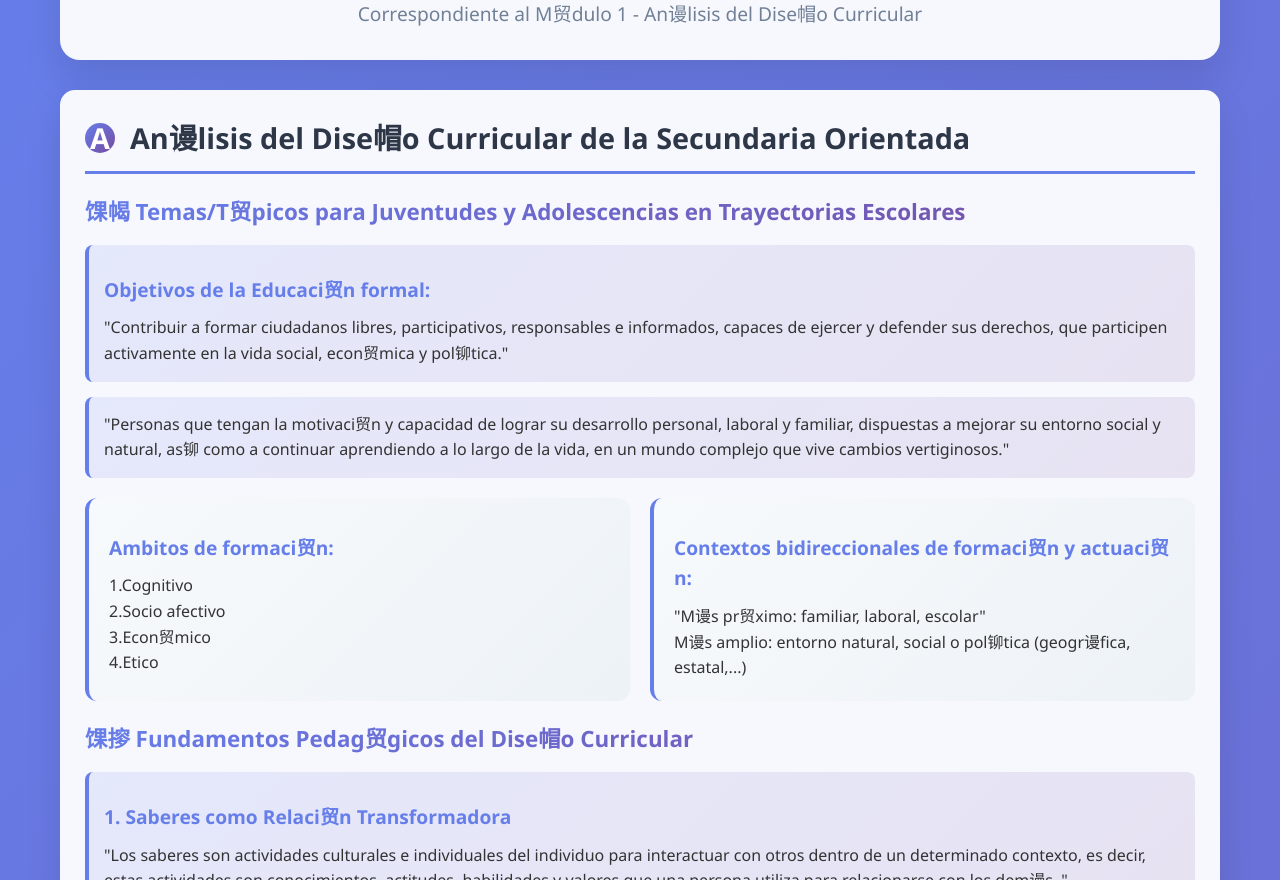
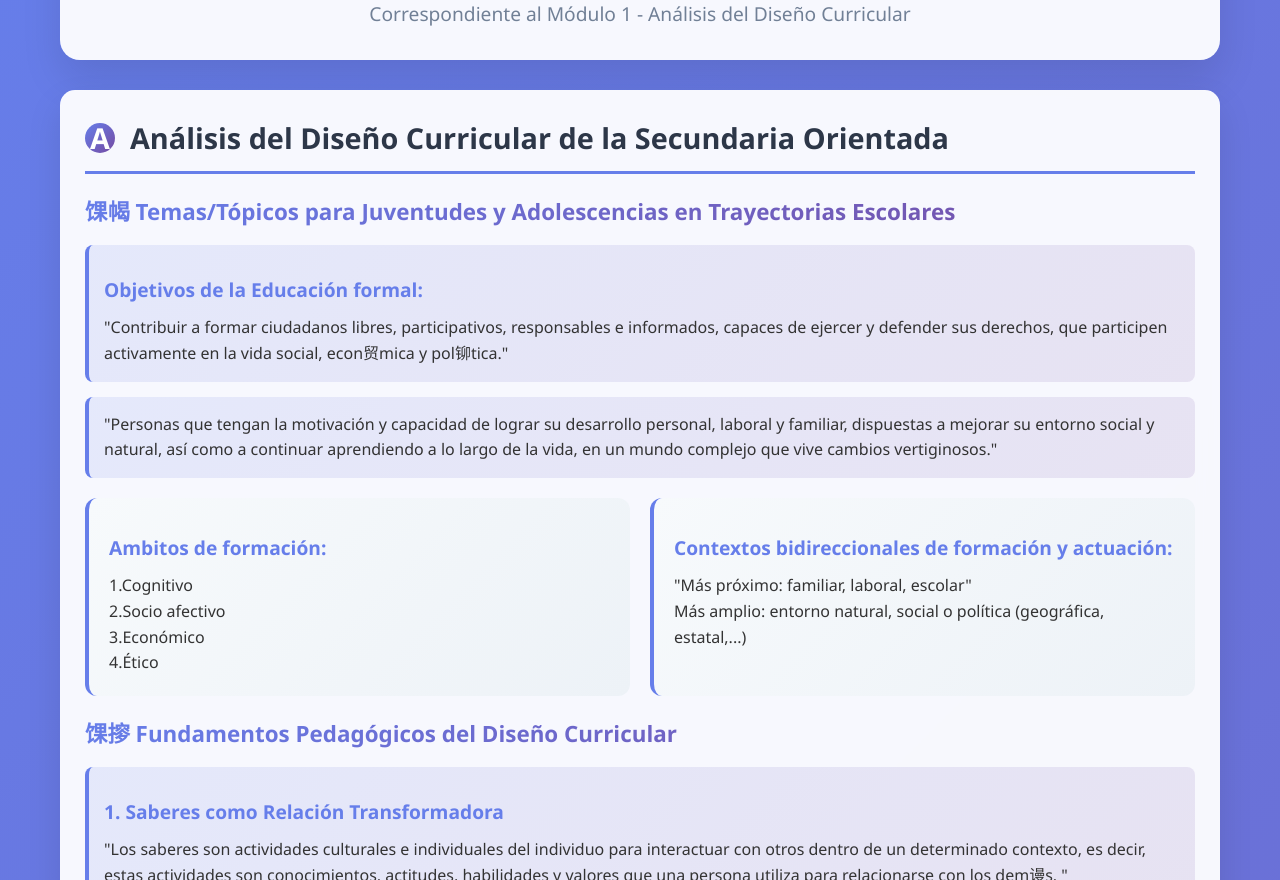
Before and after one commit to fabioezequiel/didatica.github.io, a plain HTML site: page index.html in a window 1280 px wide. Shown: the part 125-1005 px from the top of the page. Drawn offline with Linux system fonts and the light colour scheme.

Commit message:
Update index.html

```diff
--- a/index.html
+++ b/index.html
@@ -3,7 +3,7 @@
 <head>
     <meta charset="UTF-8">
     <meta name="viewport" content="width=device-width, initial-scale=1.0">
-    <title>Trabajo Pr谩ctico N掳4 - M贸dulo 1</title>
+    <title>Trabajo Práctico N° 4 - Módulo 1</title>
     <style>
         * {
             margin: 0;
@@ -208,55 +208,55 @@
 <body>
     <div class="container">
         <div class="header">
-            <h1>馃摎 TRABAJO PR脕CTICO N掳4</h1>
-            <p>Correspondiente al M贸dulo 1 - An谩lisis del Dise帽o Curricular</p>
+            <h1>馃摎 TRABAJO PRÁCTICO N° 4</h1>
+            <p>Correspondiente al Módulo 1 - Análisis del Diseño Curricular</p>
         </div>
 
         <div class="section">
-            <h2><span class="icon">A</span>An谩lisis del Dise帽o Curricular de la Secundaria Orientada</h2>
+            <h2><span class="icon">A</span>Análisis del Diseño Curricular de la Secundaria Orientada</h2>
 
-            <h3>馃幆 Temas/T贸picos para Juventudes y Adolescencias en Trayectorias Escolares</h3>
+            <h3>馃幆 Temas/Tópicos para Juventudes y Adolescencias en Trayectorias Escolares</h3>
 
             <div class="highlight">
-                <h4>Objetivos de la Educaci贸n formal:</h4>
+                <h4>Objetivos de la Educación formal:</h4>
                 <p>"Contribuir a formar ciudadanos libres, participativos, responsables e informados, capaces de ejercer y defender sus derechos, que participen activamente en la vida social, econ贸mica y pol铆tica."</p>
             </div>
 
             <div class="highlight">
-                <p>"Personas que tengan la motivaci贸n y capacidad de lograr su desarrollo personal, laboral y familiar, dispuestas a mejorar su entorno social y natural, as铆 como a continuar aprendiendo a lo largo de la vida, en un mundo complejo que vive cambios vertiginosos."</p>
+                <p>"Personas que tengan la motivación y capacidad de lograr su desarrollo personal, laboral y familiar, dispuestas a mejorar su entorno social y natural, así como a continuar aprendiendo a lo largo de la vida, en un mundo complejo que vive cambios vertiginosos."</p>
             </div>
 
             <div class="grid">
                 <div class="card">
-                    <h4>Ambitos de formaci贸n:</h4>
+                    <h4>Ambitos de formación:</h4>
                     <p>1.Cognitivo</p>
 					<p>2.Socio afectivo</p>
-					<p>3.Econ贸mico</p>
-					<p>4.Etico</p>
+					<p>3.Económico</p>
+					<p>4.Ético</p>
 
                 </div>
                 <div class="card">
-                    <h4>Contextos bidireccionales de formaci贸n y actuaci贸n:</h4>
-                    <p>"M谩s pr贸ximo: familiar, laboral, escolar"</p>
-					<p>M谩s amplio: entorno natural, social o pol铆tica (geogr谩fica, estatal,...)</p>
+                    <h4>Contextos bidireccionales de formación y actuación:</h4>
+                    <p>"Más próximo: familiar, laboral, escolar"</p>
+					<p>Más amplio: entorno natural, social o política (geográfica, estatal,...)</p>
                 </div>
             </div>
 
-            <h3>馃摉 Fundamentos Pedag贸gicos del Dise帽o Curricular</h3>
+            <h3>馃摉 Fundamentos Pedagógicos del Diseño Curricular</h3>
 
             <div class="highlight">
-                <h4>1. Saberes como Relaci贸n Transformadora</h4>
+                <h4>1. Saberes como Relación Transformadora</h4>
                 <p>"Los saberes son actividades culturales e individuales del individuo para interactuar con otros dentro de un determinado contexto, es decir, estas actividades son conocimientos, actitudes, habilidades y valores que una persona utiliza para relacionarse con los dem谩s.
 "</p>
             </div>
 
             <div class="highlight">
                 <h4>2. Capacidades Integradoras</h4>
-                <p><strong>Seg煤n el DC:</strong> "Combinaci贸n de saberes, habilidades, valores y disposiciones, y se alcanzan como resultado de tareas complejas en las que se ponen en juego tanto el 'saber' como el 'saber hacer'."</p>
+                <p><strong>Según el DC:</strong> "Combinación de saberes, habilidades, valores y disposiciones, y se alcanzan como resultado de tareas complejas en las que se ponen en juego tanto el 'saber' como el 'saber hacer'."</p>
             </div>
 
             <div class="highlight">
-                <h4>3. V铆nculo Pedag贸gico Fundamental</h4>
+                <h4>3. Vínculo Pedagógico Fundamental</h4>
                 <p><strong>Principio central:</strong> "Condici贸n sustantiva del proceso de ense帽anza y aprendizaje es necesario contar con docentes que, en la manera de vincularse con sus estudiantes, construyan contextos favorables para que el aprendizaje suceda. Mostrar respeto al/la j贸ven por lo que es y lo que hace."</p>
             </div>
 
```
